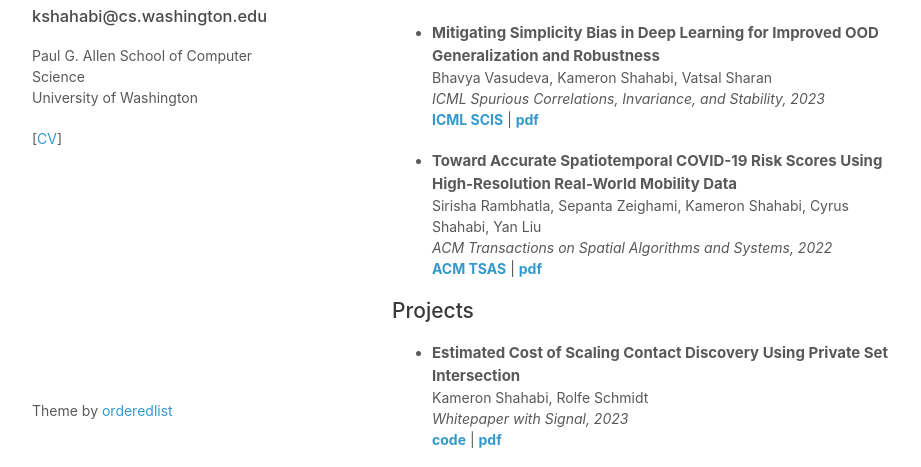
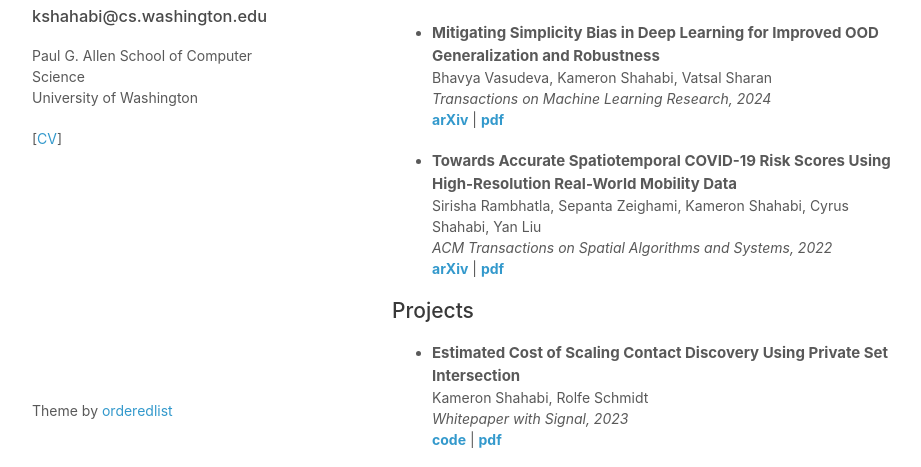
Before and after one commit to kyshahab/kyshahab.github.io, a plain HTML site: page index.html in a window 1280 px wide. Shown: the part 309-776 px from the top of the page, without its empty margins (178-1099 px from the left). Drawn offline with Linux system fonts and the light colour scheme.

Commit message:
update journal

```diff
--- a/index.html
+++ b/index.html
@@ -36,15 +36,15 @@
             </div>
                 Bhavya Vasudeva, Kameron Shahabi, Vatsal Sharan
             <br>
-            <i>ICML Spurious Correlations, Invariance, and Stability, 2023</i><br>
-            <a href="https://openreview.net/pdf?id=0WhfyMQfgS"><b>ICML SCIS</b></a> | <a href="https://arxiv.org/pdf/2310.06161.pdf"><b>pdf</b></a>
+            <i>Transactions on Machine Learning Research, 2024</i><br>
+            <a href="https://arxiv.org/abs/2310.06161"><b>arXiv</b></a> | <a href="https://arxiv.org/pdf/2310.06161.pdf"><b>pdf</b></a>
             </p></li>
-          <li><p><div style="font-size:15px;font-weight:bold">Toward Accurate Spatiotemporal COVID-19 Risk Scores Using High-Resolution Real-World Mobility Data
+          <li><p><div style="font-size:15px;font-weight:bold">Towards Accurate Spatiotemporal COVID-19 Risk Scores Using High-Resolution Real-World Mobility Data
             </div>
                 Sirisha Rambhatla, Sepanta Zeighami, Kameron Shahabi, Cyrus Shahabi, Yan Liu
             <br>
             <i>ACM Transactions on Spatial Algorithms and Systems, 2022</i><br>
-            <a href="https://dl.acm.org/doi/full/10.1145/3481044"><b>ACM TSAS</b></a> | <a href="https://arxiv.org/pdf/2012.07283.pdf"><b>pdf</b></a>
+            <a href="https://arxiv.org/abs/2012.07283"><b>arXiv</b></a> | <a href="https://arxiv.org/pdf/2012.07283.pdf"><b>pdf</b></a>
             </p></li>
         </ul>
 
```
